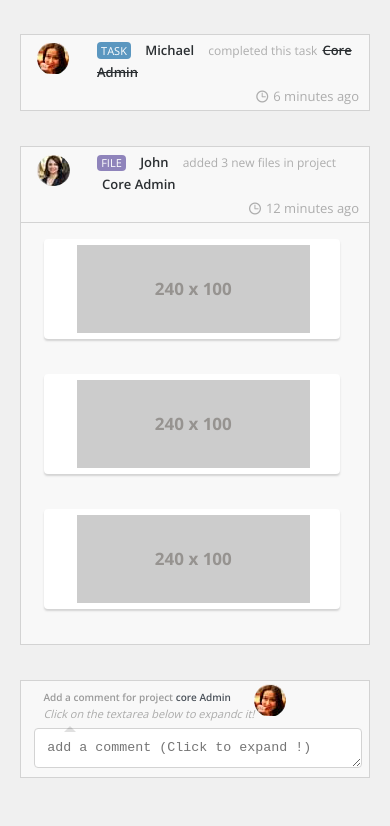
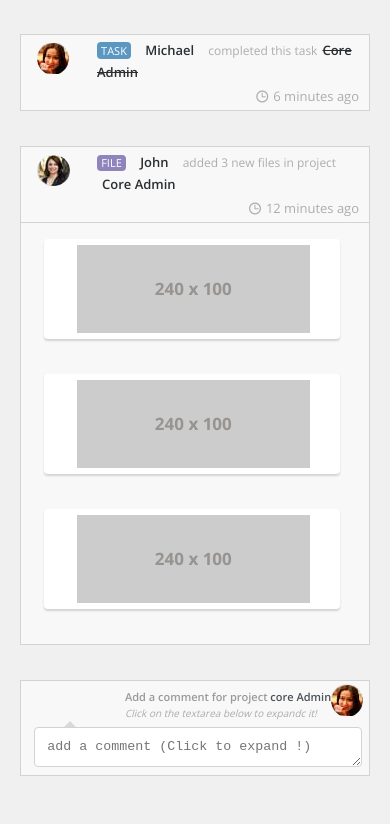
Before and after one commit to puneet-shivram/Admin-temp1, a plain HTML site: page index.html in a window 390 px wide. Shown: the part 2699-3525 px from the top of the page. Drawn offline with nearby package versions, Linux system fonts and the light colour scheme.

Commit message:
comment-box changed

```diff
--- a/css/main.css
+++ b/css/main.css
@@ -2225,7 +2225,7 @@
           position: relative
       }
       .comment--box__textarea::before {
-          top: -5px
+          top: -9px
       }
       .scrollable--box__header__label {
           height: 18px;
@@ -2298,16 +2298,20 @@
           height: 76px;
       }
       .comment--box__text__title {
-          font-size: 10px
+          font-size: 11px
       }
       .comment--box__text__subtitle {
-          font-size: 11px;
+          font-size: 10px;
       }
       .textarea::-webkit-placeholder {
           font-size: 11px !important;
       }
       .textarea--list__textbox__image--placeholder {
           font-size: 17px
+      }
+      .comment-box__text-wrapper {
+          width: 100%;
+          padding-left: 84px;
       }
   }
   /*mobile media queries ends here*/
--- a/index.html
+++ b/index.html
@@ -518,11 +518,13 @@
                 <!--            list 4 starts here-->
                 <div class="row clearfix">
                     <div class="comment--box">
-                        <div class="comment--box__text">
-                            <span class="comment--box__text__title">Add a comment for project <span class="comment--box__text__title__heading">core Admin</span></span>
-                            <span class="comment--box__text__subtitle">Click on the textarea below to expandc it!</span>
+                        <div class="comment-box__text-wrapper">
+                            <div class="comment--box__text">
+                                <span class="comment--box__text__title">Add a comment for project <span class="comment--box__text__title__heading">core Admin</span></span>
+                                <span class="comment--box__text__subtitle">Click on the textarea below to expandc it!</span>
+                            </div>
+                            <div class="comment--box__image"></div>
                         </div>
-                        <div class="comment--box__image"></div>
                         <div class="comment--box__textarea">
                             <textarea rows="5" cols="39" placeholder="add a comment (Click to expand !)"></textarea>
                             <br />
```
